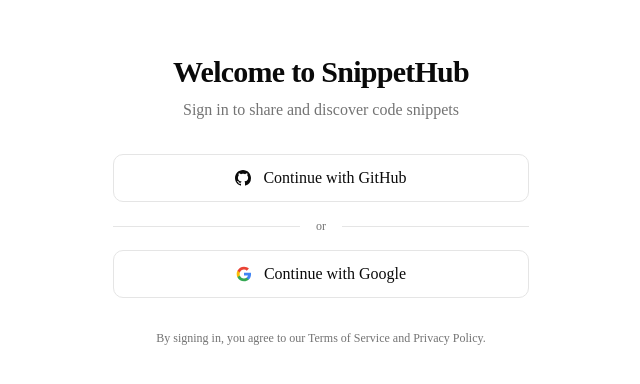
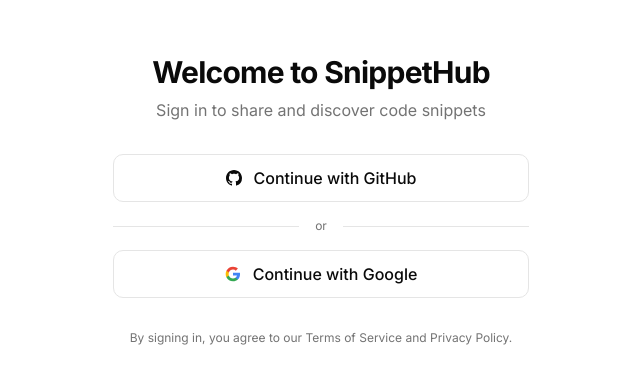
Before and after one commit to hs56704-alt/snippet-hub, a Next.js app: page /login in a window 1280 px wide. Shown: the part 200-584 px from the top of the page, without its empty margins (319-959 px from the left). Built offline with nearby package versions, Linux system fonts and the light colour scheme; no server answers.

Commit message:
auth layout layout snippet route handler session provider

```diff
--- /dev/null
+++ b/app/(auth)/layout.tsx
@@ -0,0 +1,11 @@
+export default function AuthLayout({
+  children,
+}: {
+  children: React.ReactNode;
+}) {
+  return (
+    <main className="min-h-screen bg-background">
+      {children}
+    </main>
+  );
+}
--- /dev/null
+++ b/app/api/snippets/route.ts
@@ -0,0 +1,28 @@
+import { auth } from "@/lib/auth";
+import { db } from "@/lib/db";
+import { NextResponse } from "next/server";
+
+export async function POST(request: Request) {
+
+  const session = await auth();
+
+  if (!session?.user) {
+    return NextResponse.json(
+      { error: "Unauthorized" },
+      { status: 401 }
+    );
+  }
+
+  const body = await request.json() as { title: string; code: string };
+
+  const snippet = await db.snippet.create({
+    data: {
+      title: body.title,
+      code: body.code,
+      language: "typescript",
+      authorId: session.user.id,
+    },
+  });
+
+  return NextResponse.json(snippet, { status: 201 });
+}
--- a/app/layout.tsx
+++ b/app/layout.tsx
@@ -1,20 +1,13 @@
 import type { Metadata } from "next";
-import { Geist, Geist_Mono } from "next/font/google";
+import { Inter } from "next/font/google";
 import "./globals.css";
+import { AuthSessionProvider } from "@/components/providers/session-provider";
 
-const geistSans = Geist({
-  variable: "--font-geist-sans",
-  subsets: ["latin"],
-});
-
-const geistMono = Geist_Mono({
-  variable: "--font-geist-mono",
-  subsets: ["latin"],
-});
+const inter = Inter({ subsets : ["latin"]});
 
 export const metadata: Metadata = {
-  title: "Create Next App",
-  description: "Generated by create next app",
+  title: "SnippetHub",
+  description: "A developer activity feed and code snippet hub",
 };
 
 export default function RootLayout({
@@ -23,11 +16,12 @@
   children: React.ReactNode;
 }>) {
   return (
-    <html
-      lang="en"
-      className={`${geistSans.variable} ${geistMono.variable} h-full antialiased`}
-    >
-      <body className="min-h-full flex flex-col">{children}</body>
+    <html lang="en">
+      <body className={inter.className}>
+        <AuthSessionProvider>
+          {children}
+        </AuthSessionProvider>
+        </body>
     </html>
   );
 }
--- /dev/null
+++ b/components/providers/session-provider.tsx
@@ -0,0 +1,11 @@
+"use client";
+
+import { SessionProvider } from "next-auth/react";
+
+export function AuthSessionProvider({
+  children,
+}: {
+  children: React.ReactNode;
+}) {
+  return <SessionProvider>{children}</SessionProvider>;
+}
```
